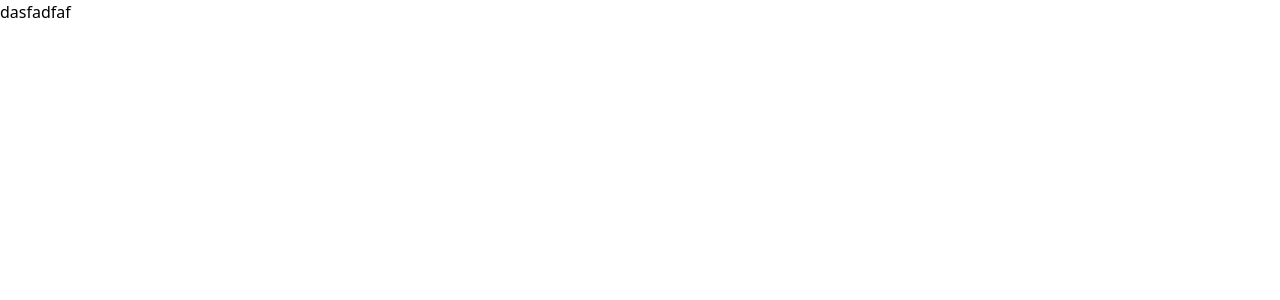
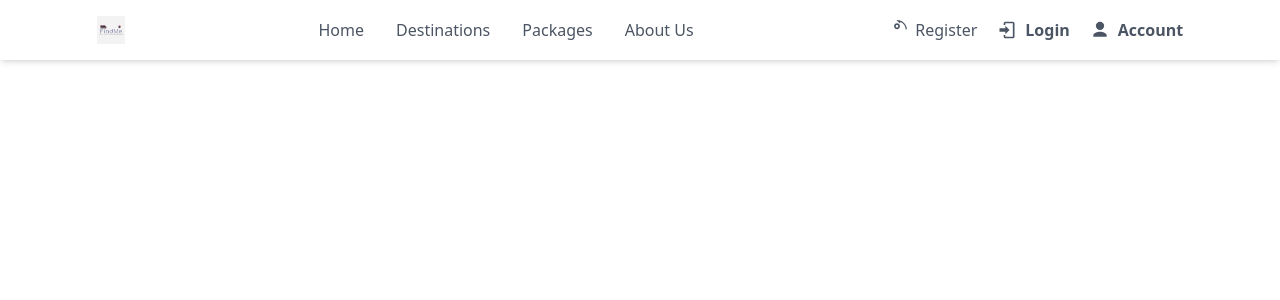
Before and after one commit to s1999-alt/FindMe--Django-React, a React (Vite) app in the folder frontend/: page /login in a window 1280 px wide. Before the commit this address had no page. Shown: the top 300 px of the page. Built offline with nearby package versions, Linux system fonts and the light colour scheme.

Commit message:
navbar setted and register values take and password validate in the frontnd and also give the toastify

```diff
--- a/frontend/package.json
+++ b/frontend/package.json
@@ -14,6 +14,7 @@
     "react-dom": "^18.2.0",
     "react-icons": "^5.0.1",
     "react-router-dom": "^6.21.2",
+    "react-toastify": "^10.0.3",
     "three": "^0.121.1",
     "vanta": "^0.5.24"
   },
--- a/frontend/src/App.jsx
+++ b/frontend/src/App.jsx
@@ -1,10 +1,13 @@
 import { useState } from 'react'
 import {Route, BrowserRouter as Router, Routes} from "react-router-dom"
+import { ToastContainer } from 'react-toastify'
+import 'react-toastify/dist/ReactToastify.css';
 import Register from './pages/Register'
 import Home from './pages/Home'
 import Navbar from './components/navigation/Navbar'
 import Login from './pages/Login'
 import Authenticator from './pages/Authenticator'
+
 
 function App() {
   const [count, setCount] = useState(0)
@@ -18,6 +21,7 @@ function App() {
         <Route path="/auth/*" element={<Authenticator/>} />
       </Routes>
     </Router>
+    <ToastContainer />
     </>
   )
 }
--- a/frontend/src/components/navigation/Navbar.jsx
+++ b/frontend/src/components/navigation/Navbar.jsx
@@ -1,11 +1,109 @@
-import React from 'react'
+import React from 'react';
+import { FaUser } from "react-icons/fa";
+
+// Replace with the actual SVG paths for the Register and Login icons
+const registerIcon = (
+  <svg
+    className="fill-current h-5 w-5 mr-2 mt-0.5"
+    xmlns="http://www.w3.org/2000/svg"
+    xmlnsXlink="http://www.w3.org/1999/xlink"
+    version="1.1"
+    width="24"
+    height="24"
+    viewBox="0 0 24 24"
+  >
+    <path d="M12 0L11.34 .03L15.15 3.84L16.5 2.5C19.75 4.07 22.09 7.24 22.45 11H23.95C23.44 4.84 18.29 0 12 0M12 4C10.07 4 8.5 5.57 8.5 7.5C8.5 9.43 10.07 11 12 11C13.93 11 15.5 9.43 15.5 7.5C15.5 5.57 13.93 4 12 4M12 6C12.83 6 13.5 6.67 13.5 7.5C13.5 8.33 12.83 9 12 9C11.17 9 10.5 8.33 10.5 7.5C10.5 6.67 11.17 6 12 6M... (rest of the path)" />
+  </svg>
+);
+
+const loginIcon = (
+  <svg
+    className="fill-current h-5 w-5 mr-2 mt-0.5"
+    xmlns="http://www.w3.org/2000/svg"
+    xmlnsXlink="http://www.w3.org/1999/xlink"
+    version="1.1"
+    width="24"
+    height="24"
+    viewBox="0 0 24 24"
+  >
+    <path d="M10,17V14H3V10H10V7L15,12L10,17M10,2H19A2,2 0 0,1 21,4V20A2,2 0 0,1 19,22H10A2,2 0 0,1 8,20V18H10V20H19V4H10V6H8V4A2,2 0 0,1 10,2Z" />
+  </svg>
+);
+
+const accountIcon = (
+  <svg
+    className="fill-current h-5 w-5 mr-2 mt-0.5"
+    xmlns="http://www.w3.org/2000/svg"
+    xmlnsXlink="http://www.w3.org/1999/xlink"
+    version="1.1"
+    width="24"
+    height="24"
+    viewBox="0 0 24 24"
+  >
+    <path d="M12,2A5,5 0 0,1 17,7A5,5 0 0,1 12,12A5,5 0 0,1 7,7A5,5 0 0,1 12,2M12,14C15.31,14 20,15.79 20,18V20H4V18C4,15.79 8.69,14 12,14M12,4A3,3 0 0,1 15,7A3,3 0 0,1 12,10A3,3 0 0,1 9,7A3,3 0 0,1 12,4Z" />
+  </svg>
+);
+
 
 const Navbar = () => {
   return (
-    <div>
-      dasfadfaf
-    </div>
-  )
-}
+    <nav className="flex justify-around py-4 bg-white/80 backdrop-blur-md shadow-md w-full fixed top-0 left-0 right-0 z-10">
+      {/* Logo Container */}
+      <div className="flex items-center">
+        {/* Logo */}
+        <a className="cursor-pointer">
+          <h3 className="text-2xl font-medium text-blue-500">
+            <img
+              className="h-7 object-cover"
+              src="/public/logo.jpg"
+              alt="Store Logo"
+            />
+          </h3>
+        </a>
+      </div>
 
-export default Navbar
+      {/* Links Section */}
+      <div className="items-center hidden space-x-8 lg:flex">
+        <a className="flex text-gray-600 hover:text-blue-500 cursor-pointer transition-colors duration-300">
+          Home
+        </a>
+
+        <a
+          className="flex text-gray-600 hover:text-blue-500 cursor-pointer transition-colors duration-300"
+        >
+          Destinations
+        </a>
+
+        <a className="flex text-gray-600 hover:text-blue-500 cursor-pointer transition-colors duration-300">
+          Packages
+        </a>
+
+        <a className="flex text-gray-600 hover:text-blue-500 cursor-pointer transition-colors duration-300">
+          About Us
+        </a>
+      </div>
+
+      {/* Icon Menu Section */}
+      <div className="flex items-center space-x-5">
+        {/* Register */}
+        <a className="flex text-gray-600 hover:text-blue-500 cursor-pointer transition-colors duration-300">
+          {registerIcon}
+          Register
+        </a>
+
+        {/* Login */}
+        <a className="flex text-gray-600 cursor-pointer transition-colors duration-300 font-semibold text-blue-600">
+          {loginIcon}
+          Login
+        </a>
+
+        <a className="flex text-gray-600 cursor-pointer transition-colors duration-300 font-semibold text-blue-600">
+          {accountIcon}
+          Account
+        </a>
+      </div>
+    </nav>
+  );
+};
+
+export default Navbar;
--- a/frontend/src/pages/Login.jsx
+++ b/frontend/src/pages/Login.jsx
@@ -13,7 +13,7 @@ const Login = () => {
             <path d="m30.853 13.87a15 15 0 0 0 -29.729 4.082 15.1 15.1 0 0 0 12.876 12.918 15.6 15.6 0 0 0 2.016.13 14.85 14.85 0 0 0 7.715-2.145 1 1 0 1 0 -1.031-1.711 13.007 13.007 0 1 1 5.458-6.529 2.149 2.149 0 0 1 -4.158-.759v-10.856a1 1 0 0 0 -2 0v1.726a8 8 0 1 0 .2 10.325 4.135 4.135 0 0 0 7.83.274 15.2 15.2 0 0 0 .823-7.455zm-14.853 8.13a6 6 0 1 1 6-6 6.006 6.006 0 0 1 -6 6z"></path>
           </g>
         </svg>
-        <input type="text" className="input" placeholder="Enter your Email" />
+        <input type="text" className="input" name='email' placeholder="Enter your Email" onChange={handleChange} value={email} required />
       </div>
 
       <div className="flex-column">
@@ -24,7 +24,7 @@ const Login = () => {
           <path d="m336 512h-288c-26.453125 0-48-21.523438-48-48v-224c0-26.476562 21.546875-48 48-48h288c26.453125 0 48 21.523438 48 48v224c0 26.476562-21.546875 48-48 48zm-288-288c-8.8125 0-16 7.167969-16 16v224c0 8.832031 7.1875 16 16 16h288c8.8125 0 16-7.167969 16-16v-224c0-8.832031-7.1875-16-16-16zm0 0"></path>
           <path d="m304 224c-8.832031 0-16-7.167969-16-16v-80c0-52.929688-43.070312-96-96-96s-96 43.070312-96 96v80c0 8.832031-7.167969 16-16 16s-16-7.167969-16-16v-80c0-70.59375 57.40625-128 128-128s128 57.40625 128 128v80c0 8.832031-7.167969 16-16 16zm0 0"></path>
         </svg>
-        <input type="password" className="input" placeholder="Enter your Password" />
+        <input type="password" className="input" name='password' placeholder="Enter your Password" onChange={handleChange} value={password} required />
         <svg viewBox="0 0 576 512" height="1em" xmlns="http://www.w3.org/2000/svg">
           <path d="M288 32c-80.8 0-145.5 36.8-192.6 80.6C48.6 156 17.3 208 2.5 243.7c-3.3 7.9-3.3 16.7 0 24.6C17.3 304 48.6 356 95.4 399.4C142.5 443.2 207.2 480 288 480s145.5-36.8 192.6-80.6c46.8-43.5 78.1-95.4 93-131.1c3.3-7.9 3.3-16.7 0-24.6c-14.9-35.7-46.2-87.7-93-131.1C433.5 68.8 368.8 32 288 32zM144 256a144 144 0 1 1 288 0 144 144 0 1 1 -288 0zm144-64c0 35.3-28.7 64-64 64c-7.1 0-13.9-1.2-20.3-3.3c-5.5-1.8-11.9 1.6-11.7 7.4c.3 6.9 1.3 13.8 3.2 20.7c13.7 51.2 66.4 81.6 117.6 67.9s81.6-66.4 67.9-117.6c-11.1-41.5-47.8-69.4-88.6-71.1c-5.8-.2-9.2 6.1-7.4 11.7c2.1 6.4 3.3 13.2 3.3 20.3z"></path>
         </svg>
--- a/frontend/src/pages/Register.jsx
+++ b/frontend/src/pages/Register.jsx
@@ -1,11 +1,131 @@
-import React from 'react'
+import React, { useState } from 'react'
+import { toast } from 'react-toastify';
+
 
 const Register = () => {
+  const [formData, setFormData] = useState({
+    "first_name" : "",
+    "last_name" : "",
+    "email" : "",
+    "phone" : "",
+    "password" : "",
+    "re_password" : ""
+  });
+
+  const {first_name, last_name, email, phone, password, re_password} = formData
+
+  const handleChange = (e) => {
+    setFormData((prev) => ({
+      ...prev,
+      [e.target.name]: e.target.value
+  })
+    )
+  };
+
+  const handleSubmit = (e) => {
+    e.preventDefault()
+
+    if (password != re_password){
+      toast.error("password do not match")
+    }
+  }
+
   return (
-    <div>
-      Register Page
+    <div className='regis'>
+      <form className="form" onSubmit={handleChange}>
+        <p className="title">Register</p>
+        <p className="message">Signup now and get full access to our app.</p>
+        <div className="flex">
+          <label>
+            <input
+              required
+              placeholder=""
+              type="text"
+              className="input"
+              name='first_name'
+              value={first_name}
+              onChange={handleChange}
+            />
+            <span>Firstname</span>
+          </label>
+
+          <label>
+            <input
+              required
+              placeholder=""
+              type="text"
+              className="input"
+              name='last_name'
+              value={last_name}
+              onChange={handleChange}
+            />
+            <span>Lastname</span>
+          </label>
+        </div>
+
+        <label>
+          <input
+            required
+            placeholder=""
+            type="email"
+            className="input"
+            name='email'
+            value={email}
+            onChange={handleChange}
+          />
+          <span>Email</span>
+        </label>
+
+        <label>
+          <input
+            required
+            placeholder=""
+            type="tel"
+            pattern="[0-9]{3}-[0-9]{3}-[0-9]{4}"
+            className="input"
+            name='phone'
+            value={phone}
+            onChange={handleChange}
+          />
+          <span>Phone Number</span>
+       </label>
+
+        <label>
+          <input
+            required
+            placeholder=""
+            type="password"
+            className="input"
+            name='password'
+            value={password}
+            onChange={handleChange}
+          />
+          <span>Password</span>
+        </label>
+
+        <label>
+          <input
+            required
+            placeholder=""
+            type="password"
+            className="input"
+            name='re_password'
+            value={re_password}
+            onChange={handleChange}
+          />
+          <span>Confirm password</span>
+        </label>
+
+        <button type="submit" className="submit" onClick={handleSubmit} >
+          Submit
+        </button>
+
+        <p className="signin">
+          Already have an account? <a href="#">Sign in</a>
+        </p>
+      </form>
     </div>
-  )
-}
+  );
+};
 
-export default Register
+export default Register;
```
Also changed, not shown: frontend/src/Styles/auth.scss (+140 -0 lines), frontend/public/logo.jpg (added), 1 other file (tests, documents, lock files or other folders).
